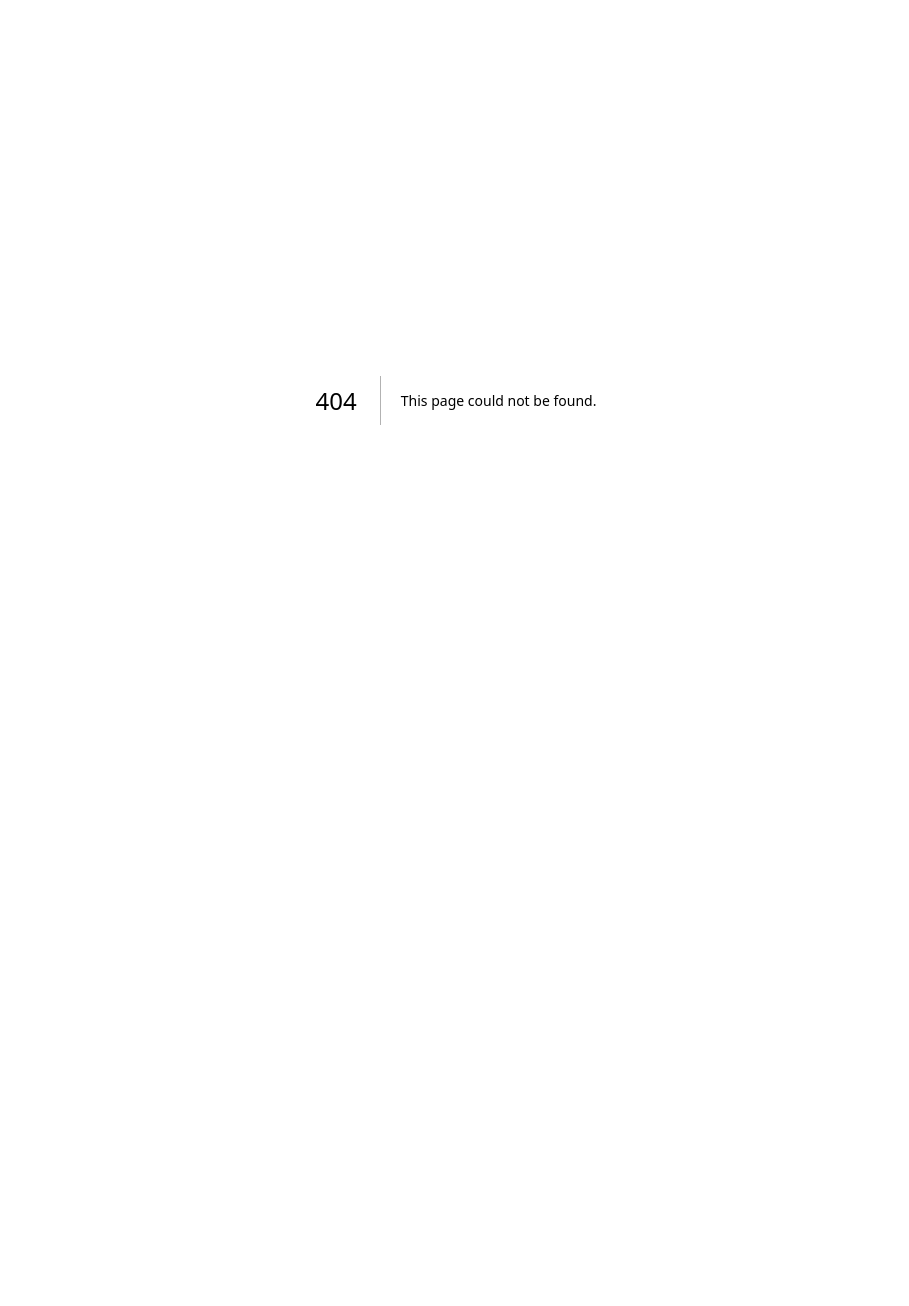
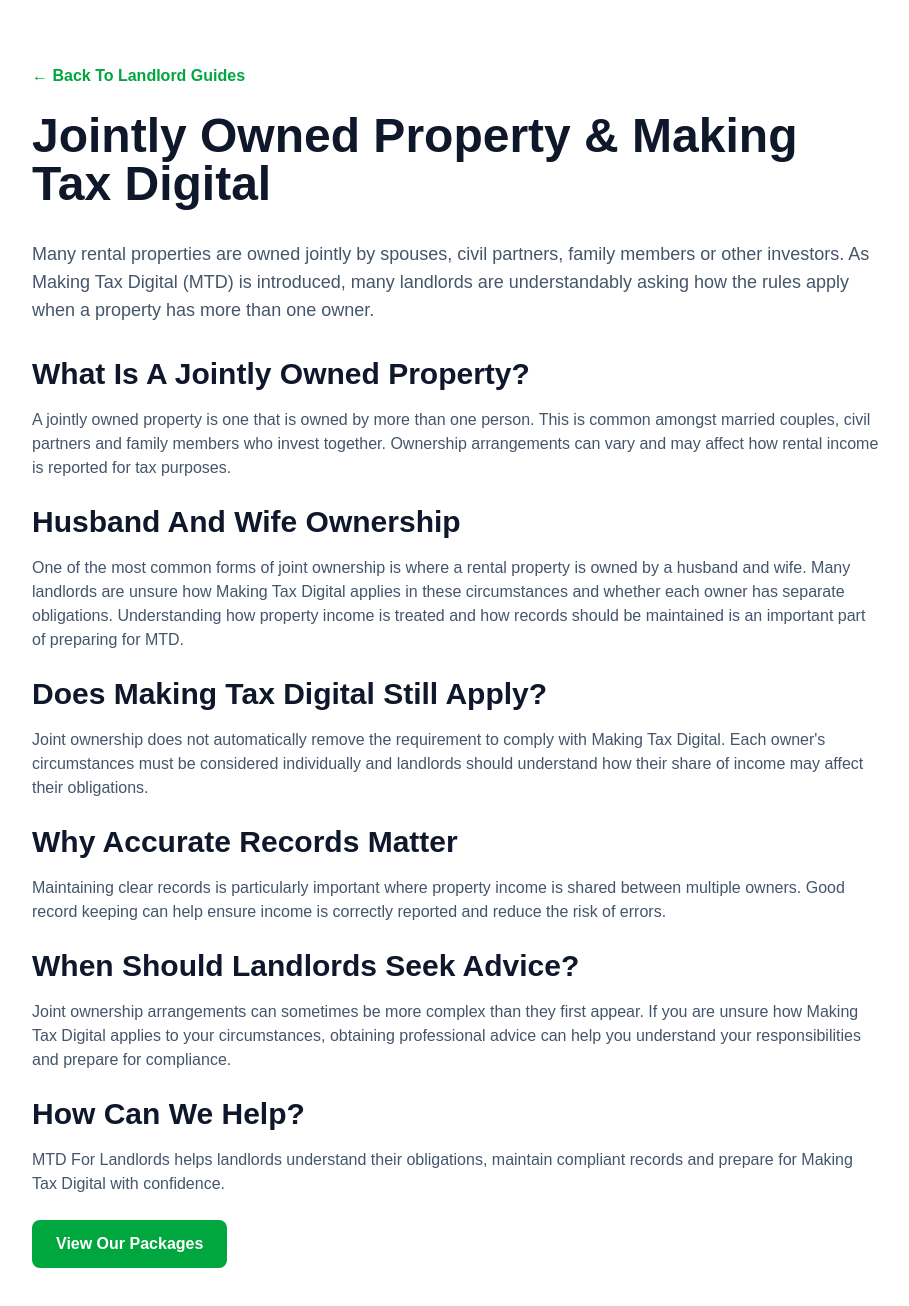
Before and after one commit to colin-mtd/mtd-for-landlords, a Next.js app: page /guides/jointly-owned-property-and-mtd in a window 1280 px wide. Before the commit this address had no page. Shown: the top 1306 px of the page, without its empty margins (184-1093 px from the left). Before the commit the page ends 800 px from the top, so only its background shows below. Built offline with nearby package versions, Linux system fonts and the light colour scheme.

Commit message:
New joint owners guide added

```diff
--- /dev/null
+++ b/app/guides/jointly-owned-property-and-mtd/page.js
@@ -0,0 +1,97 @@
+export default function GuidePage() {
+  return (
+    <main className="max-w-4xl mx-auto px-6 py-16">
+
+      <a
+        href="/guides"
+        className="text-green-600 font-semibold inline-block mb-6"
+      >
+        ← Back To Landlord Guides
+      </a>
+
+      <h1 className="text-5xl font-bold text-slate-900 mb-8">
+        Jointly Owned Property & Making Tax Digital
+      </h1>
+
+      <p className="text-lg text-slate-600 mb-8">
+        Many rental properties are owned jointly by spouses, civil partners,
+        family members or other investors. As Making Tax Digital (MTD) is
+        introduced, many landlords are understandably asking how the rules
+        apply when a property has more than one owner.
+      </p>
+
+      <h2 className="text-3xl font-bold text-slate-900 mb-4">
+        What Is A Jointly Owned Property?
+      </h2>
+
+      <p className="text-slate-600 mb-6">
+        A jointly owned property is one that is owned by more than one person.
+        This is common amongst married couples, civil partners and family
+        members who invest together. Ownership arrangements can vary and may
+        affect how rental income is reported for tax purposes.
+      </p>
+<h2 className="text-3xl font-bold text-slate-900 mb-4">
+  Husband And Wife Ownership
+</h2>
+
+<p className="text-slate-600 mb-6">
+  One of the most common forms of joint ownership is where a rental
+  property is owned by a husband and wife. Many landlords are unsure
+  how Making Tax Digital applies in these circumstances and whether
+  each owner has separate obligations. Understanding how property
+  income is treated and how records should be maintained is an
+  important part of preparing for MTD.
+</p>
+
+      <h2 className="text-3xl font-bold text-slate-900 mb-4">
+        Does Making Tax Digital Still Apply?
+      </h2>
+
+      <p className="text-slate-600 mb-6">
+        Joint ownership does not automatically remove the requirement to comply
+        with Making Tax Digital. Each owner's circumstances must be considered
+        individually and landlords should understand how their share of income
+        may affect their obligations.
+      </p>
+
+      <h2 className="text-3xl font-bold text-slate-900 mb-4">
+        Why Accurate Records Matter
+      </h2>
+
+      <p className="text-slate-600 mb-6">
+        Maintaining clear records is particularly important where property
+        income is shared between multiple owners. Good record keeping can help
+        ensure income is correctly reported and reduce the risk of errors.
+      </p>
+
+      <h2 className="text-3xl font-bold text-slate-900 mb-4">
+        When Should Landlords Seek Advice?
+      </h2>
+
+      <p className="text-slate-600 mb-6">
+        Joint ownership arrangements can sometimes be more complex than they
+        first appear. If you are unsure how Making Tax Digital applies to your
+        circumstances, obtaining professional advice can help you understand
+        your responsibilities and prepare for compliance.
+      </p>
+
+      <h2 className="text-3xl font-bold text-slate-900 mb-4">
+        How Can We Help?
+      </h2>
+
+      <p className="text-slate-600 mb-6">
+        MTD For Landlords helps landlords understand their obligations,
+        maintain compliant records and prepare for Making Tax Digital with
+        confidence.
+      </p>
+
+      <a
+        href="/#packages"
+        className="inline-block bg-green-600 text-white px-6 py-3 rounded-lg font-semibold"
+      >
+        View Our Packages
+      </a>
+
+    </main>
+  );
+}
--- a/app/guides/page.js
+++ b/app/guides/page.js
@@ -46,6 +46,23 @@ export default function Guides() {
     Read Guide →
   </a>
 </div>
+<div className="border rounded-xl p-6 mt-6">
+  <h2 className="text-2xl font-semibold mb-3">
+    Jointly Owned Property & MTD
+  </h2>
+
+  <p className="text-slate-600 mb-4">
+    Learn how Making Tax Digital may apply to jointly owned rental
+    properties, including common husband and wife ownership arrangements.
+  </p>
+
+  <a
+    href="/guides/jointly-owned-property-and-mtd"
+    className="text-green-600 font-semibold"
+  >
+    Read Guide →
+  </a>
+</div>
 
       <div className="mt-12 text-center">
   <a
```
